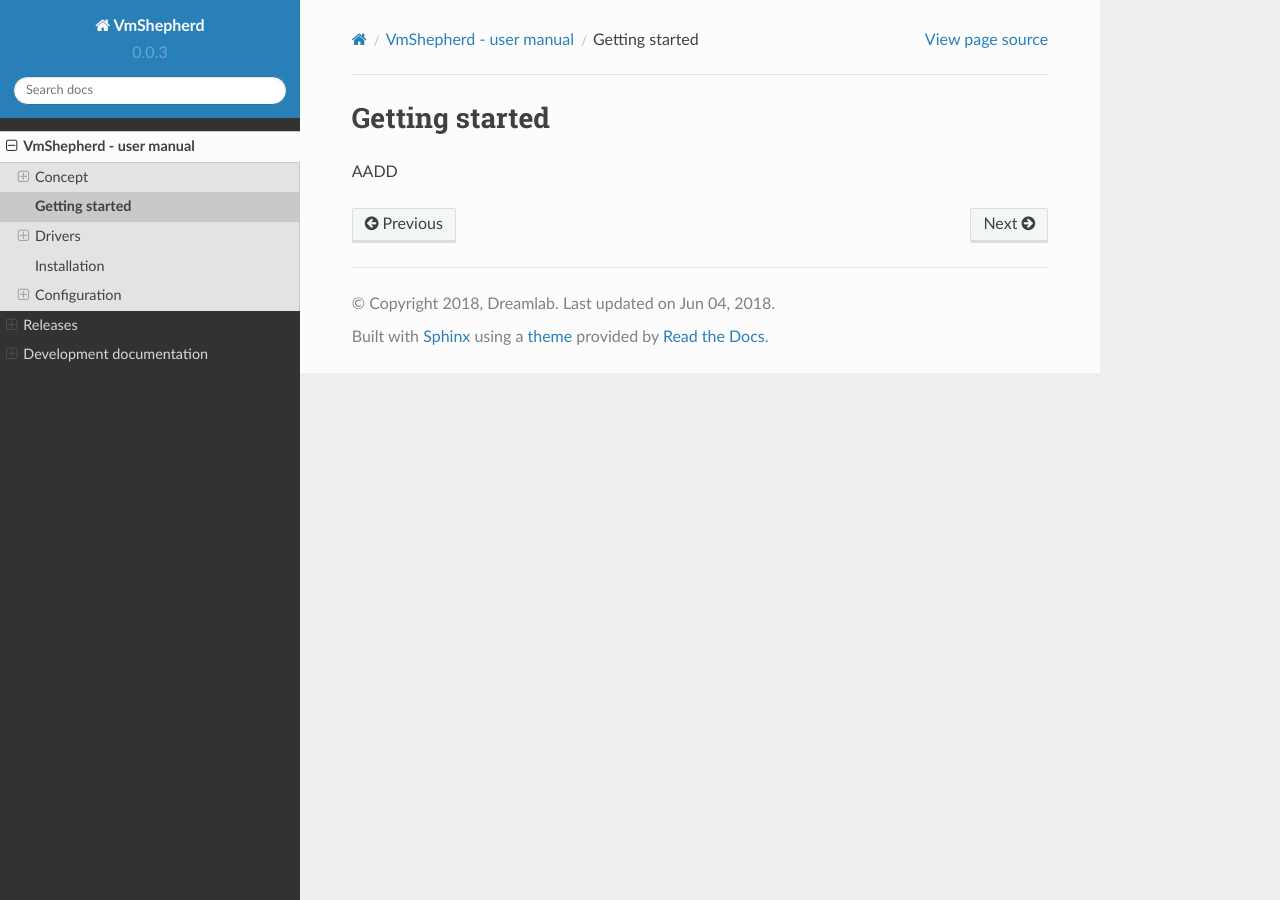
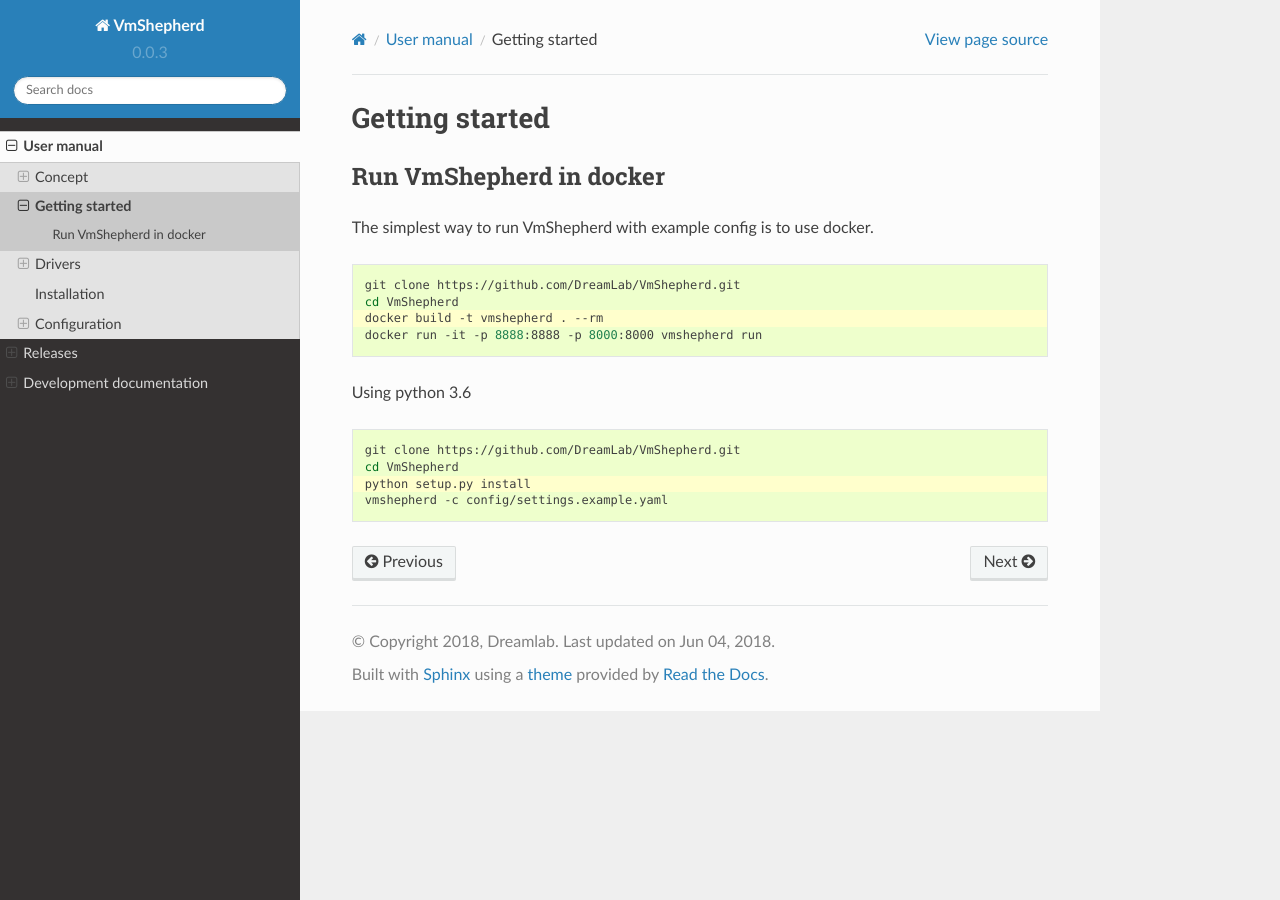
Before and after one commit to DreamLab/VmShepherd, a Sphinx documentation site: the page built from docs/user/getting_started.rst, in a window 1280 px wide. Built offline with Sphinx 7.4.7 and the Read the Docs theme 2.0.0, drawn with Linux system fonts in a browser that asks for light colours.

Commit message:
many small fixes

```diff
--- a/README.rst
+++ b/README.rst
@@ -5,7 +5,7 @@
 Introduction
 ------------
 
-TO DO
+Vmshepherd is an application to keep running groups of virtual machines. Keep running means that live VMs in IaaS should be no less than defined in configuration and if healthcheck is configured, all VMs need to pass it.
 
 Installation
 ------------
@@ -13,6 +13,7 @@
 You can install easily from pypi.org
 
 ::
+
    pip install VmShepherd
 
 or use a docker image
--- a/docs/releases/roadmap.rst
+++ b/docs/releases/roadmap.rst
@@ -3,4 +3,6 @@
 =======
 
 
-AAA
+1. IaaS AWS EC2 driver.
+2. New RW panel with auth.
+3. Auto scaling.
--- a/docs/user/concept.rst
+++ b/docs/user/concept.rst
@@ -31,9 +31,9 @@
         next -> end;
     }
 
-For listing presets is responsible Preset Driver described **HERE**.
+For listing presets is responsible Preset Driver described `in this section <drivers/index.html#preset-driver>`_.
 Each preset is an object of Preset class.
-Each preset from list need to be locked (via the Runtime Dviver described **HERE**)
+Each preset from list need to be locked (via the Runtime Dviver described `here <drivers/index.html#runtime-driver>`_)
 and after lock it can be managed.
 
 
--- a/docs/user/configuration.rst
+++ b/docs/user/configuration.rst
@@ -32,7 +32,7 @@
      some_arg1: host
      some_arg2: 345
 
-Runtime store is used to keep data that should be shared between cycles - you can find more information in AAAAA.
+Runtime store is used to keep data that should be shared between cycles - you can find more information in `Runtime Driver section <drivers/index.html#runtime-driver>`_.
 
 
 Preset store
--- a/docs/user/drivers/iaas_openstackdriver.rst
+++ b/docs/user/drivers/iaas_openstackdriver.rst
@@ -2,7 +2,7 @@
 OpenStackDriver
 ===============
 
-OpenStackDriver is asyncopenstackclient(LINK) library wrapper.
+OpenStackDriver is asyncopenstackclient(https://github.com/DreamLab/AsyncOpenStackClient) library wrapper.
 
 Main configuration:
 
--- a/docs/user/getting_started.rst
+++ b/docs/user/getting_started.rst
@@ -2,4 +2,25 @@
 Getting started
 ===============
 
-AADD
+Run VmShepherd in docker
+------------------------
+
+The simplest way to run VmShepherd with example config is to use docker.
+
+.. code-block:: bash
+   :emphasize-lines: 3,5
+
+   git clone https://github.com/DreamLab/VmShepherd.git
+   cd VmShepherd
+   docker build -t vmshepherd . --rm
+   docker run -it -p 8888:8888 -p 8000:8000 vmshepherd run
+
+Using python 3.6
+
+.. code-block:: bash
+   :emphasize-lines: 3,5
+
+   git clone https://github.com/DreamLab/VmShepherd.git
+   cd VmShepherd
+   python setup.py install
+   vmshepherd -c config/settings.example.yaml
--- a/docs/user/index.rst
+++ b/docs/user/index.rst
@@ -1,6 +1,6 @@
-========================
-VmShepherd - user manual
-========================
+===========
+User manual
+===========
 
 .. toctree::
    :maxdepth: 2
```
